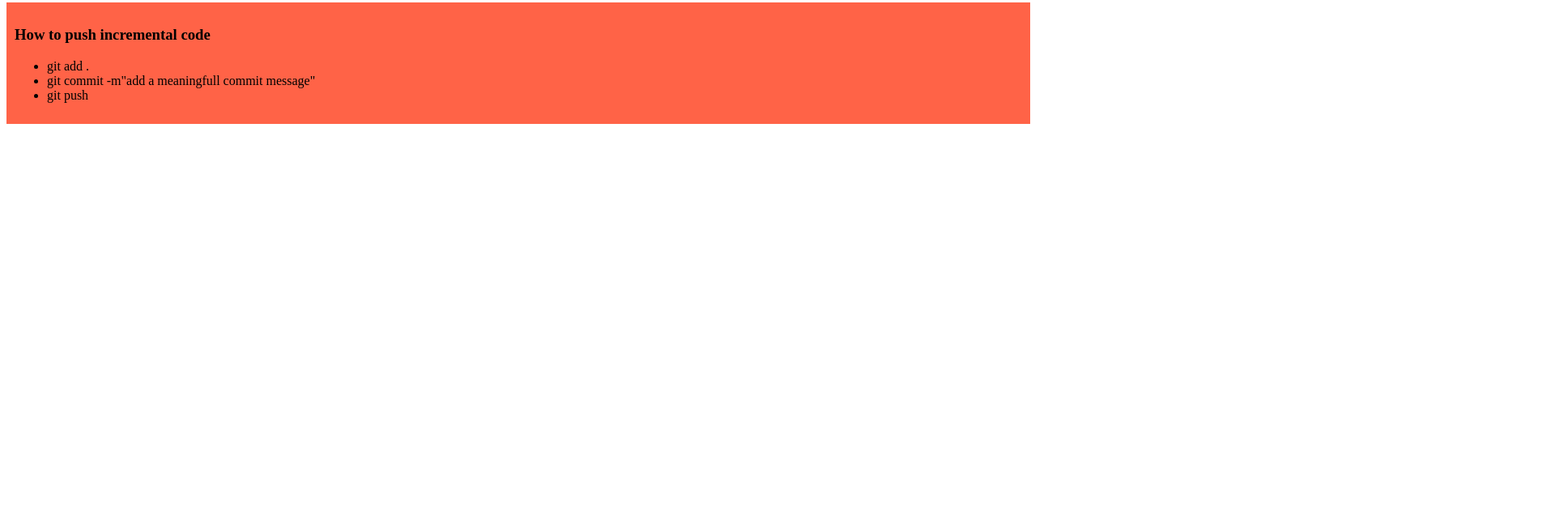
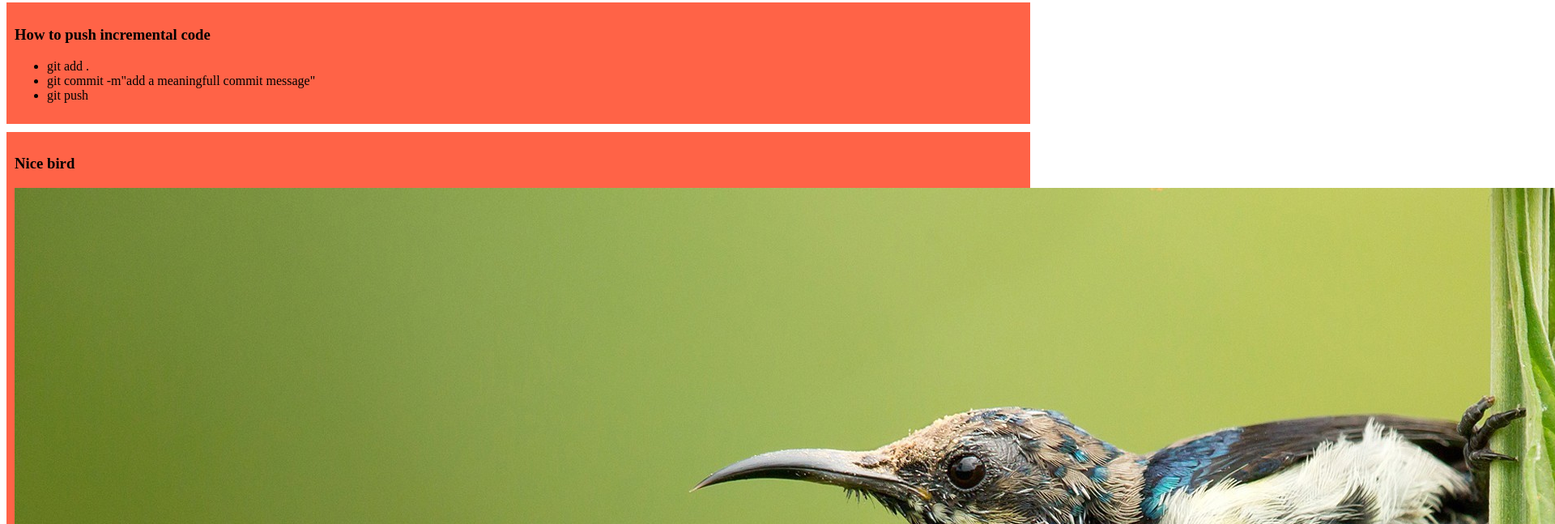
Before and after one commit to mohosin4m/my-simple-website, a plain HTML site: page index.html in a window 1280 px wide. Shown: the part 429-1076 px from the top of the page at 81% size, 1920 px wide, since content can reach past the window. Before the commit the page ends 800 px from the top, so only its background shows below. Drawn offline with Linux system fonts and the light colour scheme.

Commit message:
added a beautiful bird

```diff
--- a/index.html
+++ b/index.html
@@ -27,5 +27,9 @@
             <li>git push</li>
         </ul>
     </div>
+    <div>
+        <h3>Nice bird</h3>
+        <img src="images/nixi.jpg" alt="">
+    </div>
 </body>
 </html>
```
Also changed, not shown: images/nixi.jpg (added).
